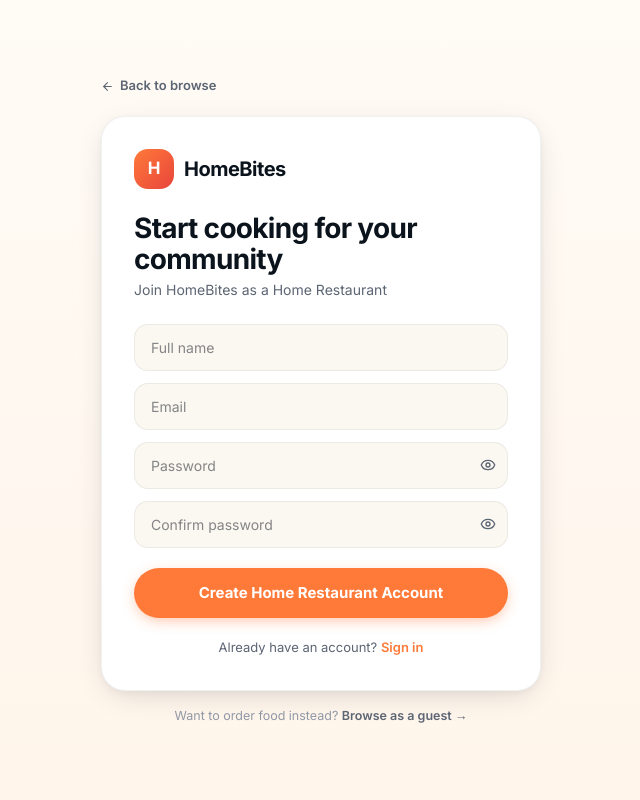
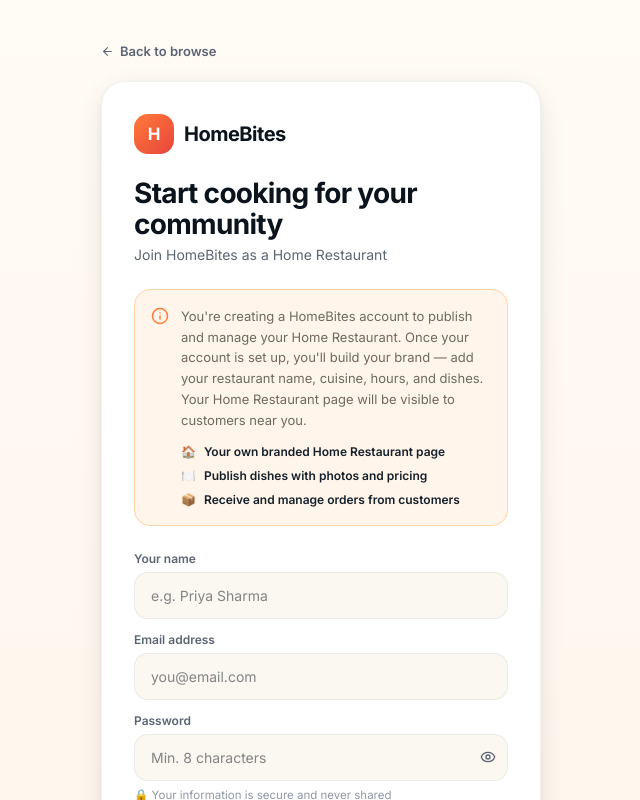
Before and after one commit to pavanreddypoli/homebites-frontend, a Next.js app: page /signup in a window 1280 px wide. Shown: the top 800 px of the page, without its empty margins (319-959 px from the left). Built offline with nearby package versions, Linux system fonts and the light colour scheme; no server answers.

Commit message:
Add informational onboarding note to Home Restaurant signup page

```diff
--- a/app/(auth)/signup/page.tsx
+++ b/app/(auth)/signup/page.tsx
@@ -3,7 +3,7 @@
 import { useState } from "react";
 import { supabase } from "@/lib/supabaseClient";
 import Link from "next/link";
-import { ArrowLeft, Eye, EyeOff } from "lucide-react";
+import { ArrowLeft, Eye, EyeOff, Info } from "lucide-react";
 
 export default function SignupPage() {
   const [name, setName]                   = useState("");
@@ -80,13 +80,44 @@
             Join HomeBites as a Home Restaurant
           </p>
 
+          {/* Info card */}
+          <div
+            className="rounded-2xl p-4 mb-6 flex gap-3"
+            style={{ background: "#FFF5EB", border: "1px solid #FFD4A8" }}
+          >
+            <Info size={18} style={{ color: "#FF7A39", flexShrink: 0, marginTop: 1 }} />
+            <div>
+              <p className="text-[13px] leading-[1.6]" style={{ color: "#6F6A60" }}>
+                You&apos;re creating a HomeBites account to publish and manage your Home Restaurant.
+                Once your account is set up, you&apos;ll build your brand — add your restaurant name,
+                cuisine, hours, and dishes. Your Home Restaurant page will be visible to customers near you.
+              </p>
+              <div className="mt-3 space-y-1.5">
+                {[
+                  { icon: "🏠", text: "Your own branded Home Restaurant page" },
+                  { icon: "🍽️", text: "Publish dishes with photos and pricing" },
+                  { icon: "📦", text: "Receive and manage orders from customers" },
+                ].map(({ icon, text }) => (
+                  <div key={text} className="flex items-center gap-2 text-[12px] font-semibold" style={{ color: "#16202B" }}>
+                    <span>{icon}</span>
+                    <span>{text}</span>
+                  </div>
+                ))}
+              </div>
+            </div>
+          </div>
+
           <form
             onSubmit={(e) => { e.preventDefault(); handleSignup(); }}
             className="space-y-3"
           >
+            <div>
+              <label className="block text-[12px] font-semibold mb-1" style={{ color: "var(--hb-fg-muted)" }}>
+                Your name
+              </label>
               <input
                 type="text"
-              placeholder="Full name"
+                placeholder="e.g. Priya Sharma"
                 value={name}
                 onChange={(e) => setName(e.target.value)}
                 autoComplete="name"
@@ -94,9 +125,15 @@
                 className={inputClass}
                 style={inputStyle}
               />
+            </div>
+
+            <div>
+              <label className="block text-[12px] font-semibold mb-1" style={{ color: "var(--hb-fg-muted)" }}>
+                Email address
+              </label>
               <input
                 type="email"
-              placeholder="Email"
+                placeholder="you@email.com"
                 value={email}
                 onChange={(e) => setEmail(e.target.value)}
                 autoComplete="email"
@@ -104,12 +141,17 @@
                 className={inputClass}
                 style={inputStyle}
               />
+            </div>
 
             {/* Password */}
+            <div>
+              <label className="block text-[12px] font-semibold mb-1" style={{ color: "var(--hb-fg-muted)" }}>
+                Password
+              </label>
               <div className="relative">
                 <input
                   type={showPassword ? "text" : "password"}
-                placeholder="Password"
+                  placeholder="Min. 8 characters"
                   value={password}
                   onChange={(e) => setPassword(e.target.value)}
                   autoComplete="new-password"
@@ -125,6 +167,10 @@
                 >
                   {showPassword ? <EyeOff size={16} /> : <Eye size={16} />}
                 </button>
+              </div>
+              <p className="text-[11.5px] mt-1.5" style={{ color: "var(--hb-fg-subtle)" }}>
+                🔒 Your information is secure and never shared
+              </p>
             </div>
 
             {/* Confirm password */}
```
Lines whose indentation alone changed are shown as unchanged.
